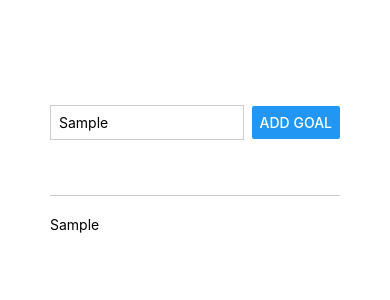
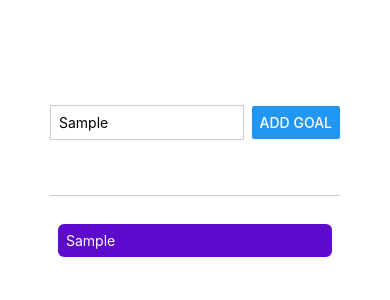
Before and after one commit to ak7662/RNCourse, a React Native app: screen / in a window 390 px wide. Both pictures are taken after typing "Sample" into the empty fields and a click on the button "ADD GOAL". Shown: the top 300 px of the page. Built offline with nearby package versions, Linux system fonts and the light colour scheme.

Commit message:
adding style in text

```diff
--- a/App.js
+++ b/App.js
@@ -9,7 +9,6 @@ export default function App() {
   }
   function addGoalHandler() {
     setEnteredGoalArray(prevState => [...prevState, enteredGoalText])
-    console.log(enteredGoalArray)
   }
   return (
     <View style={styles.appContainer}>
@@ -23,8 +22,11 @@ export default function App() {
       </View>
       <View style={styles.goalsContainer}>
         {enteredGoalArray.map((goal, id) =>
-          <Text key={id}>{goal}</Text>
+          <View style={styles.textOutput} key={id}>
+            <Text style={{ color: 'white', }}>{goal}</Text>
+          </View>
         )}
+
 
       </View>
     </View>
@@ -54,5 +56,11 @@ const styles = StyleSheet.create({
   },
   goalsContainer: {
     flex: 4
+  },
+  textOutput: {
+    margin: 8,
+    padding: 8,
+    backgroundColor: '#5e0acc',
+    borderRadius: 6,
   }
 });
```
